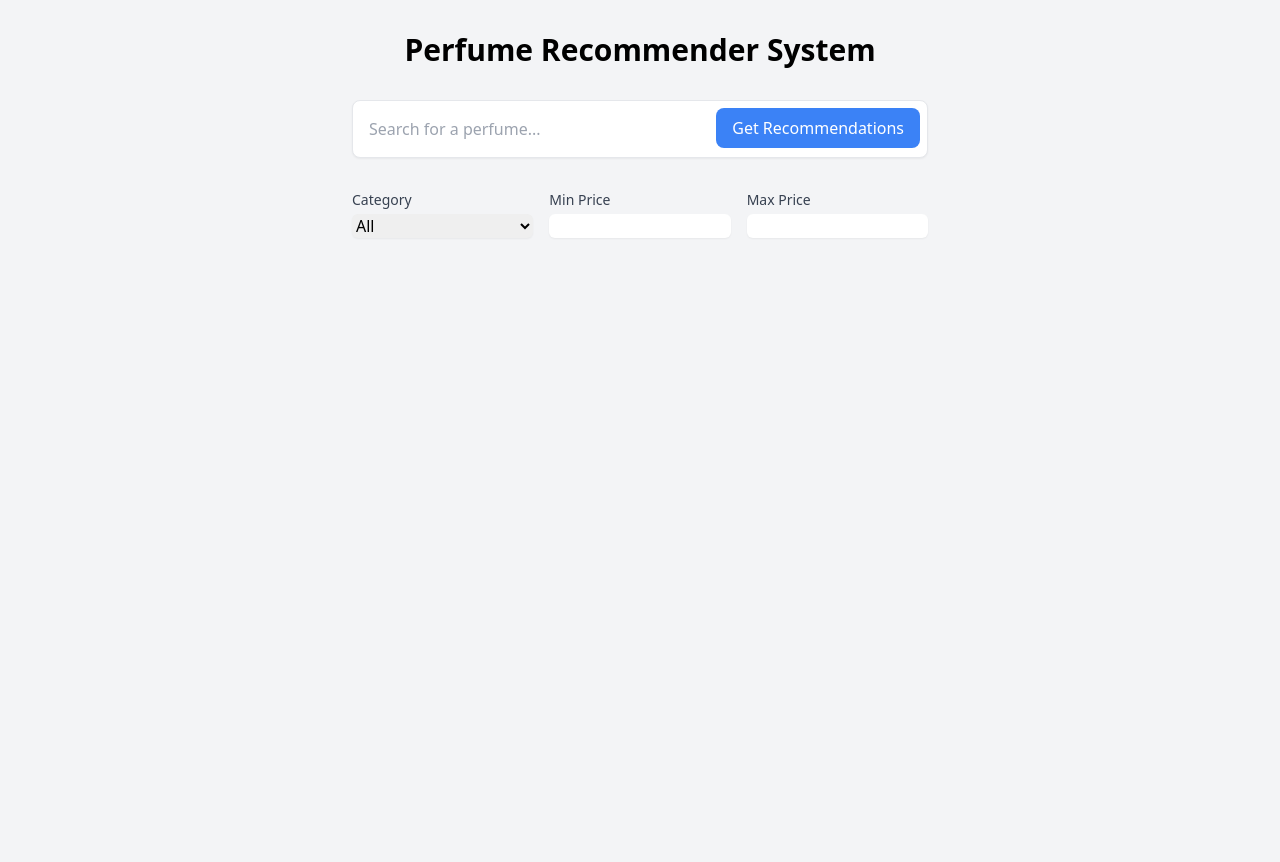
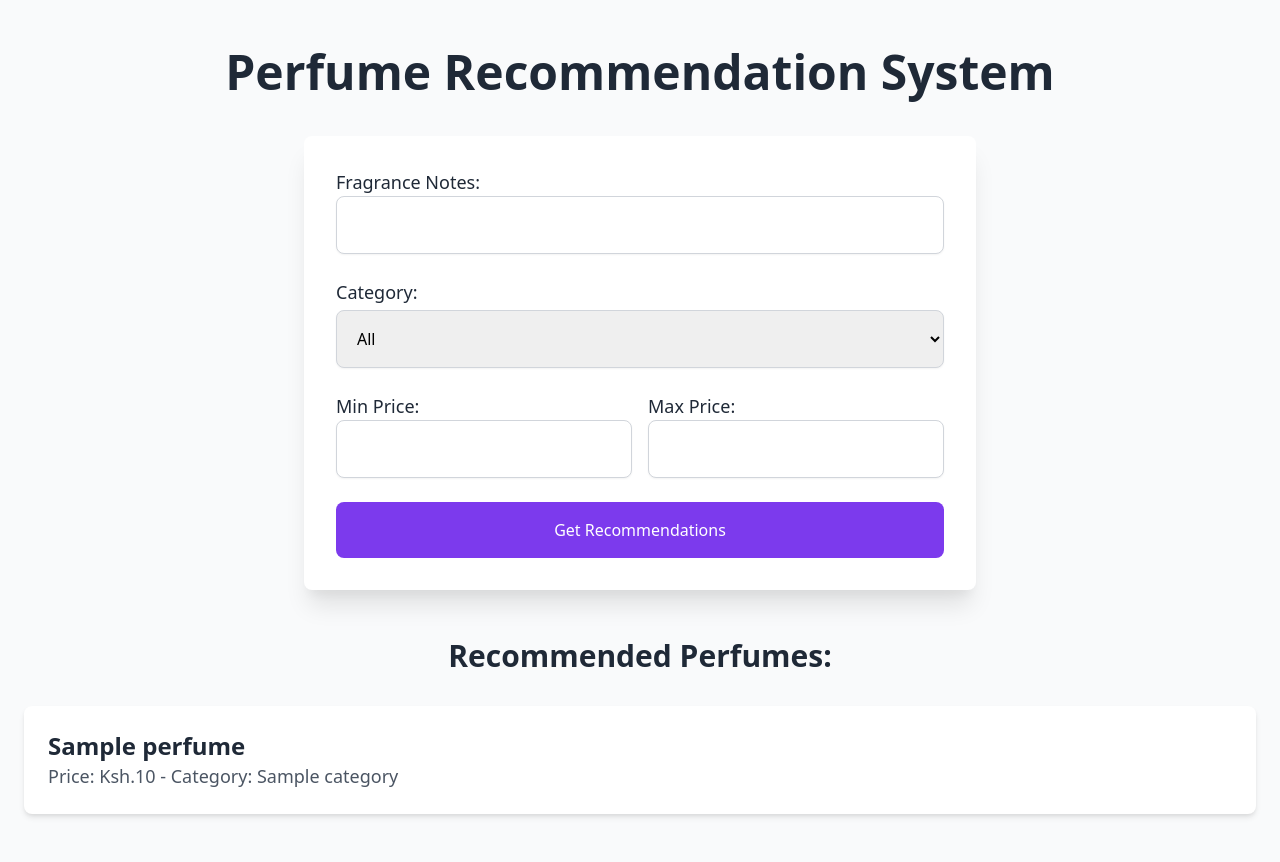
Before and after one commit to IdrisFallout-Selfhosted/perfume-recommender-system, a Flask app: template templates/index.html in a window 1280 px wide. Before the commit the page ends 232 px from the top, so only its background shows below. Run offline with Flask 3, Linux system fonts and the light colour scheme; the template is opened without the code that fills it: most values are stand-ins (such as "Sample title", 1, 10 or a date in 2020); parts of the project's set-up code (start-up, migrations or seed data) failed here and were passed over.

```diff
--- a/app.py
+++ b/app.py
@@ -1,134 +1,99 @@
-# app.py
-from flask import Flask, request, jsonify, render_template
+from flask import Flask, request, render_template
 import pandas as pd
-import numpy as np
-from scipy.sparse import hstack, csr_matrix
-from sklearn.preprocessing import MultiLabelBinarizer, LabelEncoder, MinMaxScaler
 from sklearn.metrics.pairwise import cosine_similarity
+from scipy.sparse import csr_matrix, hstack
 import pickle
-import os
 
+# Create the Flask app
 app = Flask(__name__)
 
+# Load the models and data
+with open('models/category_mapping.pkl', 'rb') as f:
+    category_mapping = pickle.load(f)
 
-# Load the model and data
-def load_model():
-    # Load preprocessed data and models
-    with open('models/preprocessed_data.pkl', 'rb') as f:
-        data = pickle.load(f)
+with open('models/perfume_data.pkl', 'rb') as f:
+    df = pickle.load(f)
 
-    with open('models/similarity_matrix.pkl', 'rb') as f:
-        similarity_matrix = pickle.load(f)
+with open('models/mlb.pkl', 'rb') as f:
+    mlb = pickle.load(f)
 
-    with open('models/mlb.pkl', 'rb') as f:
-        mlb = pickle.load(f)
+with open('models/scaler.pkl', 'rb') as f:
+    scaler = pickle.load(f)
 
-    with open('models/label_encoder.pkl', 'rb') as f:
-        label_encoder = pickle.load(f)
+with open('models/features_matrix.pkl', 'rb') as f:
+    features_matrix = pickle.load(f)
 
-    with open('models/scaler.pkl', 'rb') as f:
-        scaler = pickle.load(f)
+def recommend_perfume_by_note_category_price(note, category, price_range, num_recommendations=5):
+    encoded_category = None
+    # Check if category is 'All' and set a flag for filtering
+    if category.lower() == 'all':
+        filter_by_category = False
+    else:
+        filter_by_category = True
+        # Map category to encoded value
+        encoded_category = category_mapping.get(category.capitalize())
+        if encoded_category is None:
+            return "Invalid category specified. Please enter 'Women', 'Men', 'Unisex', or 'All'."
 
-    return data, similarity_matrix, mlb, label_encoder, scaler
+    # Filter perfumes by category if applicable and price range
+    min_price, max_price = price_range
+    if filter_by_category:
+        filtered_df = df[(df['category_encoded'] == encoded_category) &
+                         (df['price'] >= min_price) & (df['price'] <= max_price)]
+    else:
+        filtered_df = df[(df['price'] >= min_price) & (df['price'] <= max_price)]
 
+    # If no perfumes match the criteria, return a message
+    if filtered_df.empty:
+        return "No perfumes found for the given criteria."
 
-# Initialize global variables
-data, similarity_matrix, mlb, label_encoder, scaler = load_model()
+    # Create a query vector for the specified note using the one-hot encoding
+    note_vector = pd.Series(0, index=mlb.classes_)
+    for n in note.split(', '):
+        if n in mlb.classes_:
+            note_vector[n] = 1
+    note_vector = note_vector.values.reshape(1, -1)
 
+    # Add category (if filtered) and normalized price to the query vector for similarity calculation
+    if filter_by_category:
+        category_vector = csr_matrix([[encoded_category]])
+    else:
+        # Set a dummy category vector (0 since we are not filtering by category)
+        category_vector = csr_matrix([[0]])
 
-def get_recommendations(perfume_name, n_recommendations=5):
-    try:
-        # Find the index of the perfume
-        idx = data[data['title'].str.lower() == perfume_name.lower()].index[0]
+    price_vector = csr_matrix(scaler.transform([[min_price + (max_price - min_price) / 2]]))
+    query_vector = hstack([csr_matrix(note_vector), category_vector, price_vector])
 
-        # Get similarity scores
-        sim_scores = list(enumerate(similarity_matrix[idx]))
-        sim_scores = sorted(sim_scores, key=lambda x: x[1], reverse=True)
+    # Calculate similarity scores between the query and filtered perfumes
+    sim_scores = cosine_similarity(query_vector, features_matrix[filtered_df.index]).flatten()
 
-        # Get top N similar perfumes
-        top_indices = [i[0] for i in sim_scores[1:n_recommendations + 1]]
+    # Get the indices of the top recommendations based on similarity scores
+    sim_indices = sim_scores.argsort()[::-1][:num_recommendations]
+    recommendations = filtered_df.iloc[sim_indices][['title', 'price', 'category']]
 
-        recommendations = []
-        for idx in top_indices:
-            recommendations.append({
-                'title': data.iloc[idx]['title'],
-                'category': data.iloc[idx]['category'],
-                'price': float(data.iloc[idx]['price']),
-                'top_notes': data.iloc[idx]['top'],
-                'middle_notes': data.iloc[idx]['middle'],
-                'base_notes': data.iloc[idx]['base'],
-                'similarity_score': float(sim_scores[idx][1])
-            })
+    return recommendations
 
-        return recommendations
+@app.route("/", methods=["GET", "POST"])
+def home():
+    if request.method == "POST":
+        # Get data from form
+        user_note = request.form["note"]
+        user_category = request.form["category-filter"]  # Changed from 'gender' to 'category-filter'
+        user_min_price = float(request.form["min_price"])
+        user_max_price = float(request.form["max_price"])
 
-    except IndexError:
-        return None
-    except Exception as e:
-        print(f"Error in get_recommendations: {str(e)}")
-        return None
+        # Call the recommendation function
+        recommendations = recommend_perfume_by_note_category_price(
+            user_note, user_category, (user_min_price, user_max_price)
+        )
 
+        if isinstance(recommendations, str):  # If it's a string, show error message
+            return render_template("index.html", error=recommendations)
 
-# Routes
-@app.route('/')
-def home():
-    # Get unique perfume titles for dropdown
-    perfume_titles = sorted(data['title'].unique())
-    return render_template('index.html', perfume_titles=perfume_titles)
+        # Return recommendations to the user
+        return render_template("index.html", recommendations=recommendations.to_dict(orient="records"))
 
+    return render_template("index.html")
 
-@app.route('/recommend', methods=['POST'])
-def recommend():
-    try:
-        content = request.json
-        perfume_name = content['perfume_name']
-        n_recommendations = content.get('n_recommendations', 5)
-
-        recommendations = get_recommendations(perfume_name, n_recommendations)
-
-        if recommendations is None:
-            return jsonify({'error': 'Perfume not found or error in processing'}), 404
-
-        return jsonify({'recommendations': recommendations})
-
-    except Exception as e:
-        return jsonify({'error': str(e)}), 500
-
-
-@app.route('/search', methods=['GET'])
-def search_perfumes():
-    query = request.args.get('q', '').lower()
-    matching_perfumes = [title for title in data['title'].unique()
-                         if query in title.lower()]
-    return jsonify(matching_perfumes)
-
-
-@app.route('/filter_recommendations', methods=['POST'])
-def filter_recommendations():
-    try:
-        content = request.json
-        category = content.get('category')
-        min_price = content.get('min_price')
-        max_price = content.get('max_price')
-
-        filtered_data = data.copy()
-
-        if category and category != 'All':
-            filtered_data = filtered_data[filtered_data['category'] == category]
-
-        if min_price is not None:
-            filtered_data = filtered_data[filtered_data['price'] >= min_price]
-
-        if max_price is not None:
-            filtered_data = filtered_data[filtered_data['price'] <= max_price]
-
-        return jsonify({
-            'perfumes': filtered_data[['title', 'category', 'price']].to_dict('records')
-        })
-
-    except Exception as e:
-        return jsonify({'error': str(e)}), 500
-
-
-if __name__ == '__main__':
+if __name__ == "__main__":
     app.run(host='0.0.0.0', port=5000, debug=False)
--- a/docker-compose.yaml
+++ b/docker-compose.yaml
@@ -4,6 +4,8 @@ services:
   mail_api:
     image: idrisfallout/perfume_recommender_system:1.0
     container_name: perfume_recommender_system
+    volumes:
+      - /home/idrisfallout/Docker-Services/github-selfhosted/perfume-recommender-system/perfume_recommender_system_deploy/models:/home/app/src/models
     environment:
       - TZ=Africa/Nairobi
     restart: unless-stopped
--- a/templates/index.html
+++ b/templates/index.html
@@ -1,142 +1,80 @@
-<!-- templates/index.html -->
 <!DOCTYPE html>
 <html lang="en">
+
 <head>
     <meta charset="UTF-8">
     <meta name="viewport" content="width=device-width, initial-scale=1.0">
-    <title>Perfume Recommender System</title>
+    <title>Perfume Recommendation</title>
     <link href="https://cdn.jsdelivr.net/npm/tailwindcss@2.2.19/dist/tailwind.min.css" rel="stylesheet">
 </head>
-<body class="bg-gray-100">
-    <div class="container mx-auto px-4 py-8">
-        <h1 class="text-3xl font-bold mb-8 text-center">Perfume Recommender System</h1>
 
-        <!-- Search Section -->
-        <div class="mb-8 max-w-xl mx-auto">
-            <div class="relative">
-                <input type="text"
-                       id="perfume-search"
-                       list="perfume-list"
-                       class="w-full p-4 border rounded-lg shadow-sm focus:ring-2 focus:ring-blue-300 focus:border-blue-300"
-                       placeholder="Search for a perfume...">
-                <datalist id="perfume-list">
-                    {% for title in perfume_titles %}
-                    <option value="{{ title }}">
-                    {% endfor %}
-                </datalist>
-                <button onclick="getRecommendations()"
-                        class="absolute right-2 top-2 bg-blue-500 text-white px-4 py-2 rounded-lg hover:bg-blue-600">
-                    Get Recommendations
-                </button>
-            </div>
-        </div>
+<body class="bg-gray-50 font-sans">
 
-        <!-- Filters Section -->
-        <div class="mb-8 max-w-xl mx-auto">
-            <div class="grid grid-cols-1 md:grid-cols-3 gap-4">
+    <div class="container mx-auto px-6 py-12">
+        <h1 class="text-5xl font-extrabold text-center text-gray-800 mb-10">Perfume Recommendation System</h1>
+
+        <form method="POST" class="max-w-2xl mx-auto bg-white p-8 rounded-lg shadow-xl space-y-8">
+            <div class="space-y-6">
+
+                <!-- Notes Input Section -->
                 <div>
-                    <label class="block text-sm font-medium text-gray-700">Category</label>
-                    <select id="category-filter" class="mt-1 block w-full rounded-md border-gray-300 shadow-sm">
+                    <label for="note" class="block text-lg font-medium text-gray-800">Fragrance Notes:</label>
+                    <input type="text" id="note" name="note"
+                        class="w-full p-4 border border-gray-300 rounded-lg shadow-sm focus:outline-none focus:ring-2 focus:ring-purple-500 transition duration-300 ease-in-out">
+                </div>
+
+                <!-- Category Dropdown Section -->
+                <div>
+                    <label for="category-filter" class="block text-lg font-medium text-gray-800">Category:</label>
+                    <select id="category-filter" name="category-filter"
+                        class="mt-1 block w-full p-4 border border-gray-300 rounded-lg shadow-sm focus:outline-none focus:ring-2 focus:ring-purple-500 transition duration-300 ease-in-out">
                         <option value="All">All</option>
                         <option value="Men">Men</option>
                         <option value="Women">Women</option>
                         <option value="Unisex">Unisex</option>
                     </select>
                 </div>
+
+                <!-- Price Range Section -->
+                <div class="grid grid-cols-2 gap-4">
+                    <div>
+                        <label for="min_price" class="block text-lg font-medium text-gray-800">Min Price:</label>
+                        <input type="number" id="min_price" name="min_price" step="0.01" required
+                            class="w-full p-4 border border-gray-300 rounded-lg shadow-sm focus:outline-none focus:ring-2 focus:ring-purple-500 transition duration-300 ease-in-out">
+                    </div>
+                    <div>
+                        <label for="max_price" class="block text-lg font-medium text-gray-800">Max Price:</label>
+                        <input type="number" id="max_price" name="max_price" step="0.01" required
+                            class="w-full p-4 border border-gray-300 rounded-lg shadow-sm focus:outline-none focus:ring-2 focus:ring-purple-500 transition duration-300 ease-in-out">
+                    </div>
+                </div>
+
+                <!-- Submit Button -->
                 <div>
-                    <label class="block text-sm font-medium text-gray-700">Min Price</label>
-                    <input type="number" id="min-price" class="mt-1 block w-full rounded-md border-gray-300 shadow-sm">
-                </div>
-                <div>
-                    <label class="block text-sm font-medium text-gray-700">Max Price</label>
-                    <input type="number" id="max-price" class="mt-1 block w-full rounded-md border-gray-300 shadow-sm">
+                    <button type="submit"
+                        class="w-full bg-purple-600 text-white py-4 rounded-lg hover:bg-purple-700 focus:outline-none focus:ring-2 focus:ring-purple-500 transition duration-300 ease-in-out">
+                        Get Recommendations
+                    </button>
                 </div>
             </div>
-        </div>
+        </form>
 
-        <!-- Results Section -->
-        <div id="recommendations" class="grid grid-cols-1 md:grid-cols-2 lg:grid-cols-3 gap-6">
-            <!-- Recommendations will be populated here -->
-        </div>
+        <!-- Recommendations Section -->
+        {% if recommendations %}
+        <h2 class="text-3xl font-semibold mt-12 text-center text-gray-800">Recommended Perfumes:</h2>
+        <ul class="mt-8 space-y-6">
+            {% for perfume in recommendations %}
+            <li class="bg-white p-6 rounded-lg shadow-md hover:shadow-lg transition duration-300 ease-in-out">
+                <strong class="text-2xl text-gray-800">{{ perfume['title'] }}</strong>
+                <p class="text-lg text-gray-600">Price: Ksh.{{ perfume['price'] }} - Category: {{ perfume['category'] }}</p>
+            </li>
+            {% endfor %}
+        </ul>
+        {% elif error %}
+        <p class="mt-6 text-center text-red-600 text-xl">{{ error }}</p>
+        {% endif %}
     </div>
 
-    <script>
-        async function getRecommendations() {
-            const perfumeName = document.getElementById('perfume-search').value;
+</body>
 
-            try {
-                const response = await fetch('/recommend', {
-                    method: 'POST',
-                    headers: {
-                        'Content-Type': 'application/json',
-                    },
-                    body: JSON.stringify({
-                        perfume_name: perfumeName,
-                        n_recommendations: 5
-                    })
-                });
-
-                const data = await response.json();
-
-                if (response.ok) {
-                    displayRecommendations(data.recommendations);
-                } else {
-                    alert('Error: ' + data.error);
-                }
-            } catch (error) {
-                console.error('Error:', error);
-                alert('Error getting recommendations');
-            }
-        }
-
-        function displayRecommendations(recommendations) {
-            const container = document.getElementById('recommendations');
-            container.innerHTML = '';
-
-            recommendations.forEach(rec => {
-                const card = document.createElement('div');
-                card.className = 'bg-white rounded-lg shadow-md p-6';
-                card.innerHTML = `
-                    <h3 class="text-xl font-semibold mb-2">${rec.title}</h3>
-                    <p class="text-gray-600 mb-2">Category: ${rec.category}</p>
-                    <p class="text-gray-600 mb-2">Price: KSh${rec.price.toLocaleString()}</p>
-                    <div class="mt-4">
-                        <p class="text-sm text-gray-500">Top Notes: ${rec.top_notes}</p>
-                        <p class="text-sm text-gray-500">Middle Notes: ${rec.middle_notes}</p>
-                        <p class="text-sm text-gray-500">Base Notes: ${rec.base_notes}</p>
-                    </div>
-                    <p class="mt-2 text-sm text-gray-400">Similarity Score: ${(rec.similarity_score * 100).toFixed(1)}%</p>
-                `;
-                container.appendChild(card);
-            });
-        }
-
-        // Add search autocomplete functionality
-        const searchInput = document.getElementById('perfume-search');
-        let timeoutId;
-
-        searchInput.addEventListener('input', function() {
-            clearTimeout(timeoutId);
-            timeoutId = setTimeout(async function() {
-                const query = searchInput.value;
-                if (query.length >= 2) {
-                    try {
-                        const response = await fetch(`/search?q=${encodeURIComponent(query)}`);
-                        const matches = await response.json();
-
-                        const datalist = document.getElementById('perfume-list');
-                        datalist.innerHTML = '';
-                        matches.forEach(match => {
-                            const option = document.createElement('option');
-                            option.value = match;
-                            datalist.appendChild(option);
-                        });
-                    } catch (error) {
-                        console.error('Error:', error);
-                    }
-                }
-            }, 300);
-        });
-    </script>
-</body>
 </html>
```
Also changed, not shown: 3 other files.
